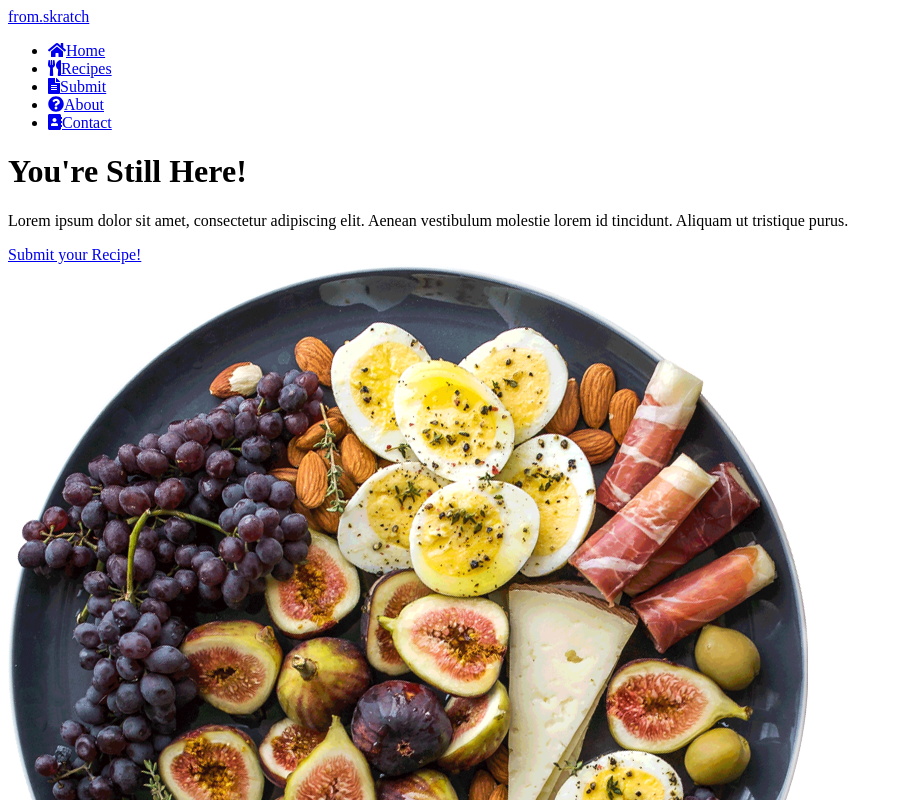
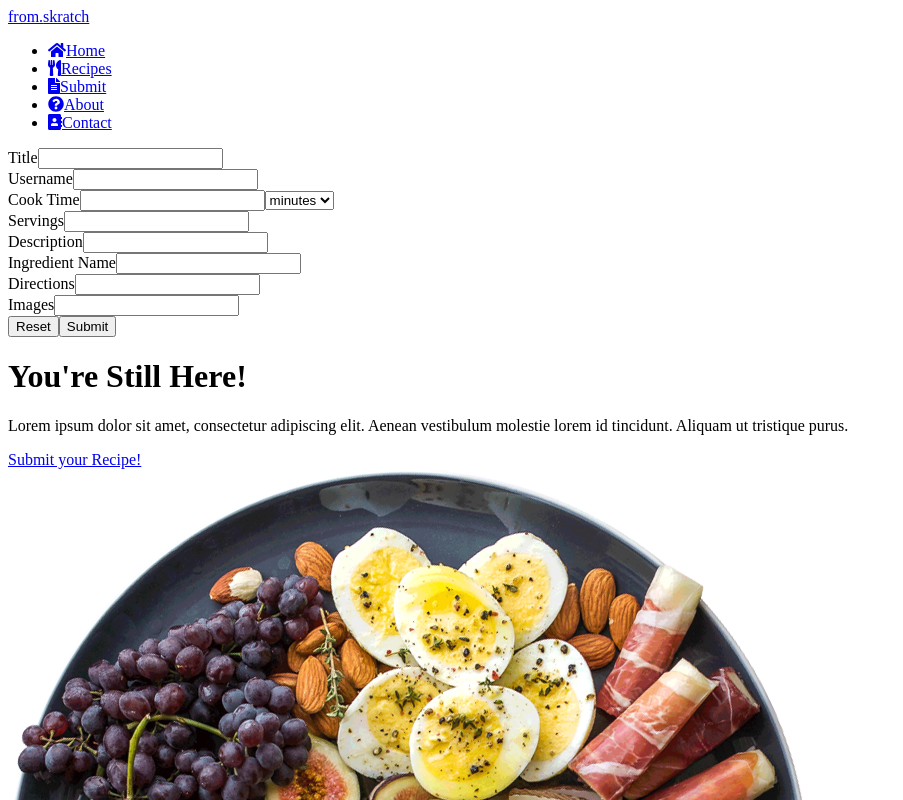
Before and after one commit to elliebanks/finalproject, a React app: page /submit in a window 1280 px wide. Shown: the top 800 px of the page, without its empty margins (0-903 px from the left). Built offline with nearby package versions, Linux system fonts and the light colour scheme.

Commit message:
finished project

```diff
--- a/src/client/App.tsx
+++ b/src/client/App.tsx
@@ -13,6 +13,7 @@ import Footer from './components/Footer';
 import Home from "./pages/Home";
 import About from "./pages/About";
 import RecipeSearch from './pages/RecipeSearch';
+import SubmitForm from './components/Form';
 
 /* FONT AWESOME IMPORTS */
 import { library } from '@fortawesome/fontawesome-svg-core'; // import fa library
@@ -34,6 +35,8 @@ const App = (props: AppProps) => {
 				<Route exact path="/about" component={About}/>
 
 				<Route exact path="/recipes" component={RecipeSearch}/>
+
+				<Route exact path="/submit" component={SubmitForm}/>
 			</Switch>
 
 
--- /dev/null
+++ b/src/client/components/Form.tsx
@@ -0,0 +1,108 @@
+import React, { useState, useEffect } from 'react'
+import { useHistory } from 'react-router-dom'
+import '../scss/form'
+
+const SubmitForm: React.FC = (props) => {
+    const [title, setTitle] = useState('')
+    const [username, setUsername] = useState('')
+    const [cookTime, setCookTime] = useState('')
+    const [timeUnits, setTimeUnits] = useState(null)
+    const [servings, setServings] = useState('')
+    const [description, setDescription] = useState('')
+    const [images, setImages] = useState('')
+
+    let history = useHistory()
+
+
+
+    const handleSubmit = () => {
+        let recipe = {
+            title: title,
+            username: username,
+            cookTime: `${cookTime} ${timeUnits}`,
+            servings: servings,
+            description: description,
+            images: images
+        }
+
+        const reqOptions = {
+            method: 'POST',
+            headers: { 'Content-Type': 'application/json' },
+            body: JSON.stringify(recipe)
+        }
+
+        fetch('/api/recipes', reqOptions)
+            .then(response => response.json())
+        history.push("/")
+    }
+
+    return (
+        <>
+            <form className="form-card" action="formsubmissions.html" method="GET">
+                <div>
+                    <label>
+                        Title
+                        <input type="text" name="Title" onChange={e => setTitle(e.target.value)} />
+                    </label>
+                </div>
+
+                <div>
+                    <label>
+                        Username
+                        <input type="text" name="Username" onChange={e => setUsername(e.target.value)} />
+                    </label>
+                </div>
+
+                <div>
+                    <label>
+                        Cook Time
+                        <input type="text" name="Cook Time" onChange={e => setCookTime(e.target.value)} />
+                    </label>
+                    <select name="Units of time" onChange={e => setTimeUnits(e.target.value)}>
+                        <option value="minutes">minutes</option>
+                        <option value="hours">hours</option>
+                    </select>
+                </div>
+
+                <div>
+                    <label>
+                        Servings
+                        <input type="text" name="Servings" />
+                    </label>
+                </div>
+
+                <div>
+                    <label>
+                        Description
+                        <input type="text" name="Descriptions" />
+                    </label>
+                </div>
+
+                <div>
+                    <label>
+                        Ingredient Name
+                        <input type="text" name="Ingredients Name" />
+                    </label>
+                </div>
+
+                <div>
+                    <label>
+                        Directions
+                        <input name="Directions" />
+                    </label>
+                </div>
+
+                <div>
+                    <label>
+                        Images
+                    <input name="Images" />
+                    </label>
+                </div>
+                <button type="reset">Reset</button>
+                <button type="submit" onClick={() => handleSubmit()}>Submit</button>
+            </form>
+        </>
+    )
+}
+
+export default SubmitForm
--- /dev/null
+++ b/src/client/scss/form.scss
@@ -0,0 +1,12 @@
+.form-card {
+    margin: auto;
+    padding: 3vw;
+    background-color: whitesmoke;
+    border-radius: 5px;
+}
+
+.form-card > div {
+    label {
+        margin-right: 10px;
+    }
+}
```
Also changed, not shown: 1 other file (tests, documents, lock files or other folders).
